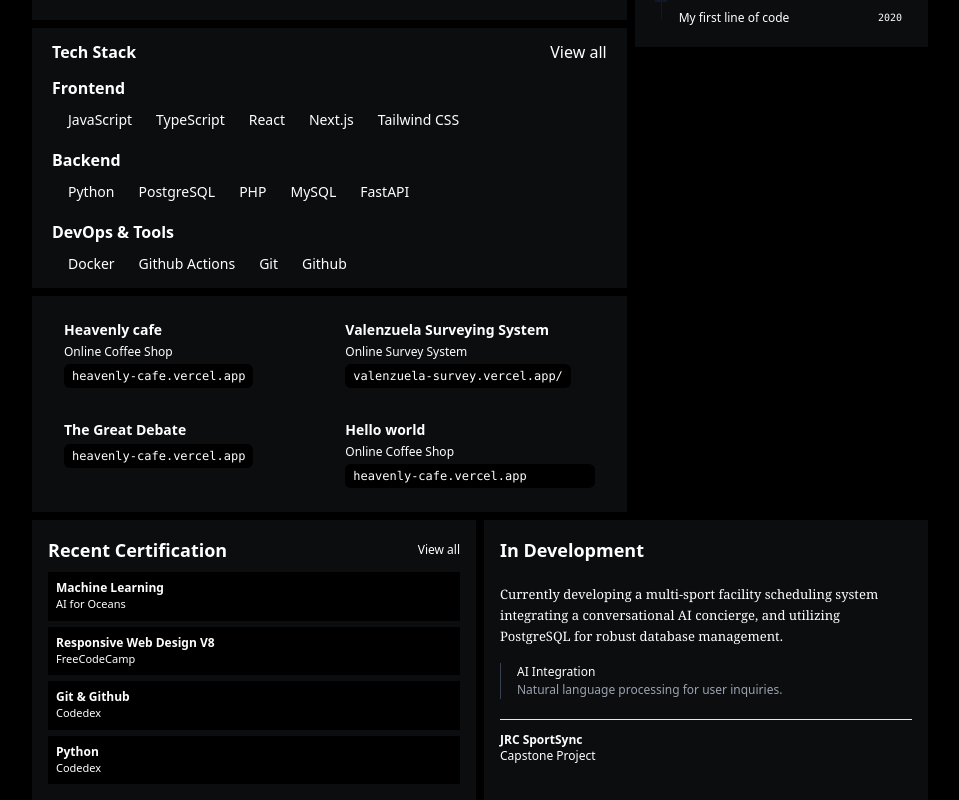
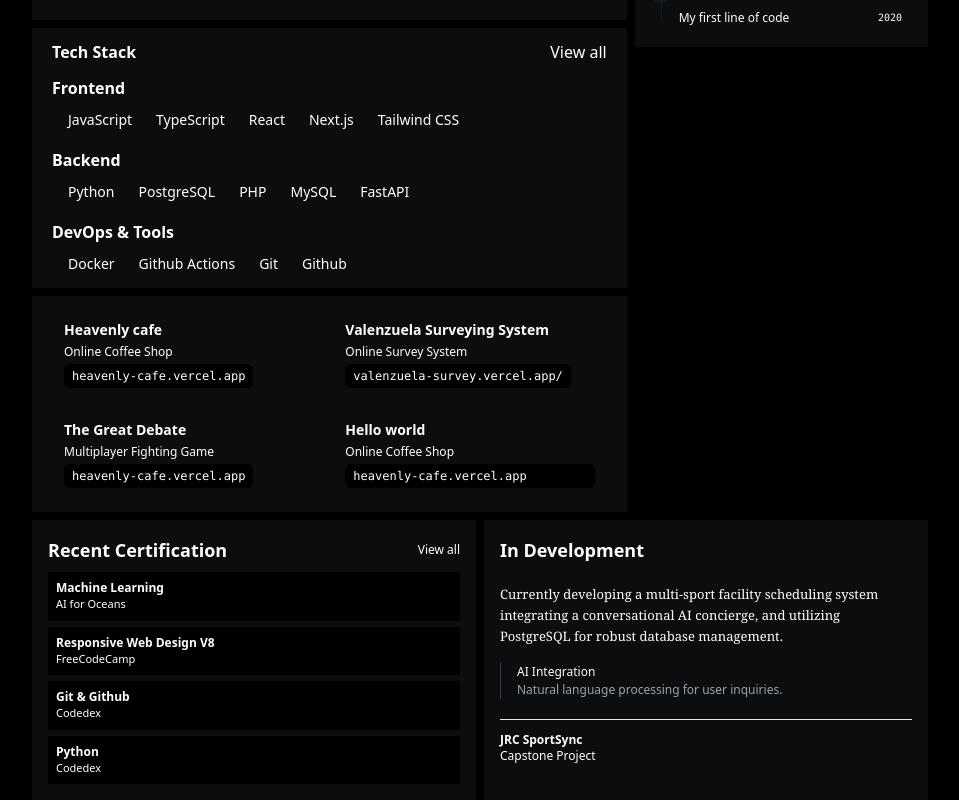
Before and after one commit to redd1514/my-portfolio, a React (Vite) app: page / in a window 1280 px wide. Shown: the part 628-1428 px from the top of the page, without its empty margins (160-1119 px from the left). Built offline with nearby package versions, Linux system fonts and the light colour scheme.

Commit message:
initiasl

```diff
--- a/src/components/recentProject.jsx
+++ b/src/components/recentProject.jsx
@@ -16,7 +16,7 @@ const Recent = () => {
                 </div>
                  <div className="p-3 space-y-1">
                     <h3 className="text-sm font-semibold ">The Great Debate</h3>
-
+                    <p className="text-xs ">Multiplayer Fighting Game</p>
                       <a href="https://heavenly-cafe.vercel.app/"><p className="text-xs px-2 py-1 font-mono inline-block mt-1 rounded-md bg-gray-100 dark:bg-black">heavenly-cafe.vercel.app</p></a>
                 </div>
                  <div className="p-3 space-y-1">
```
